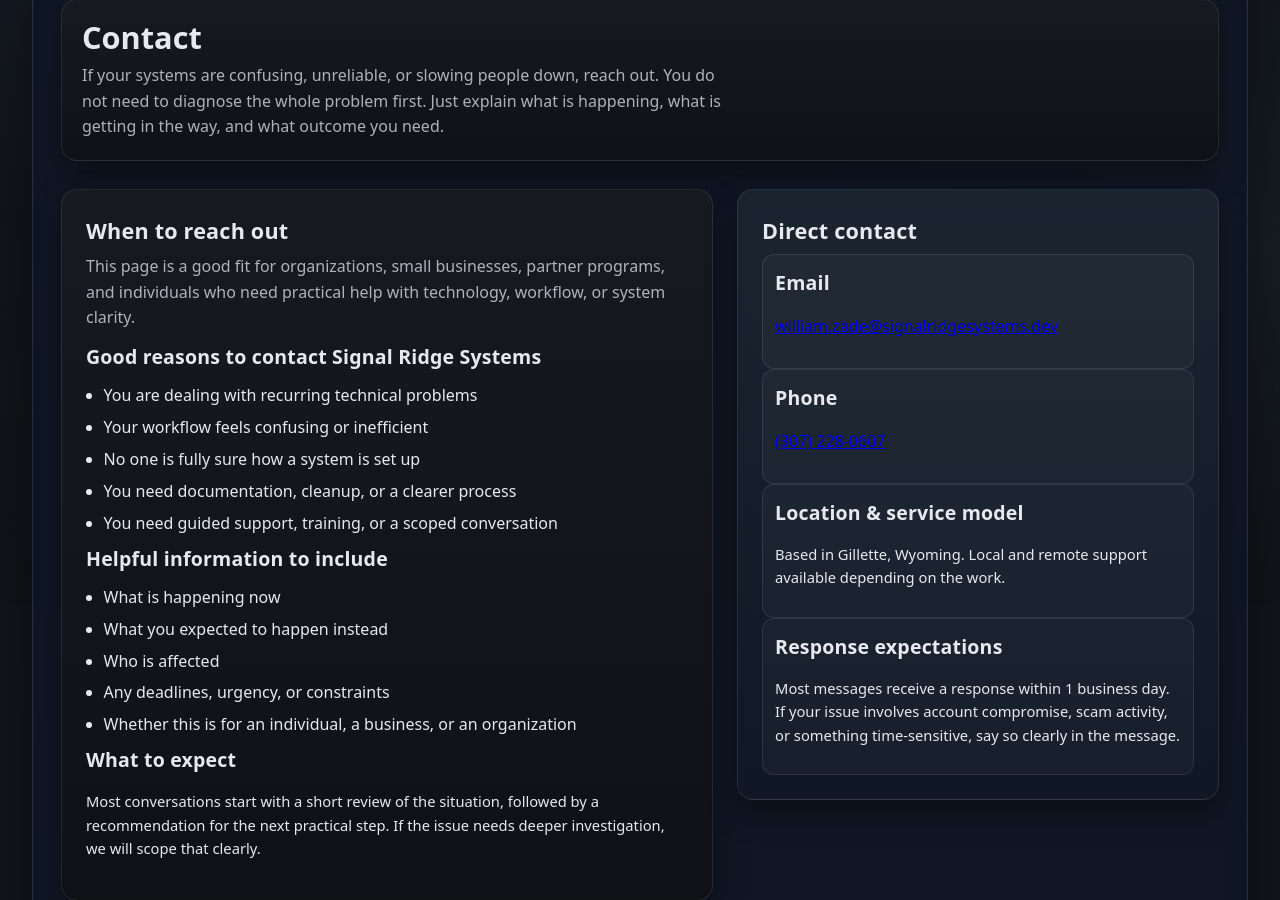
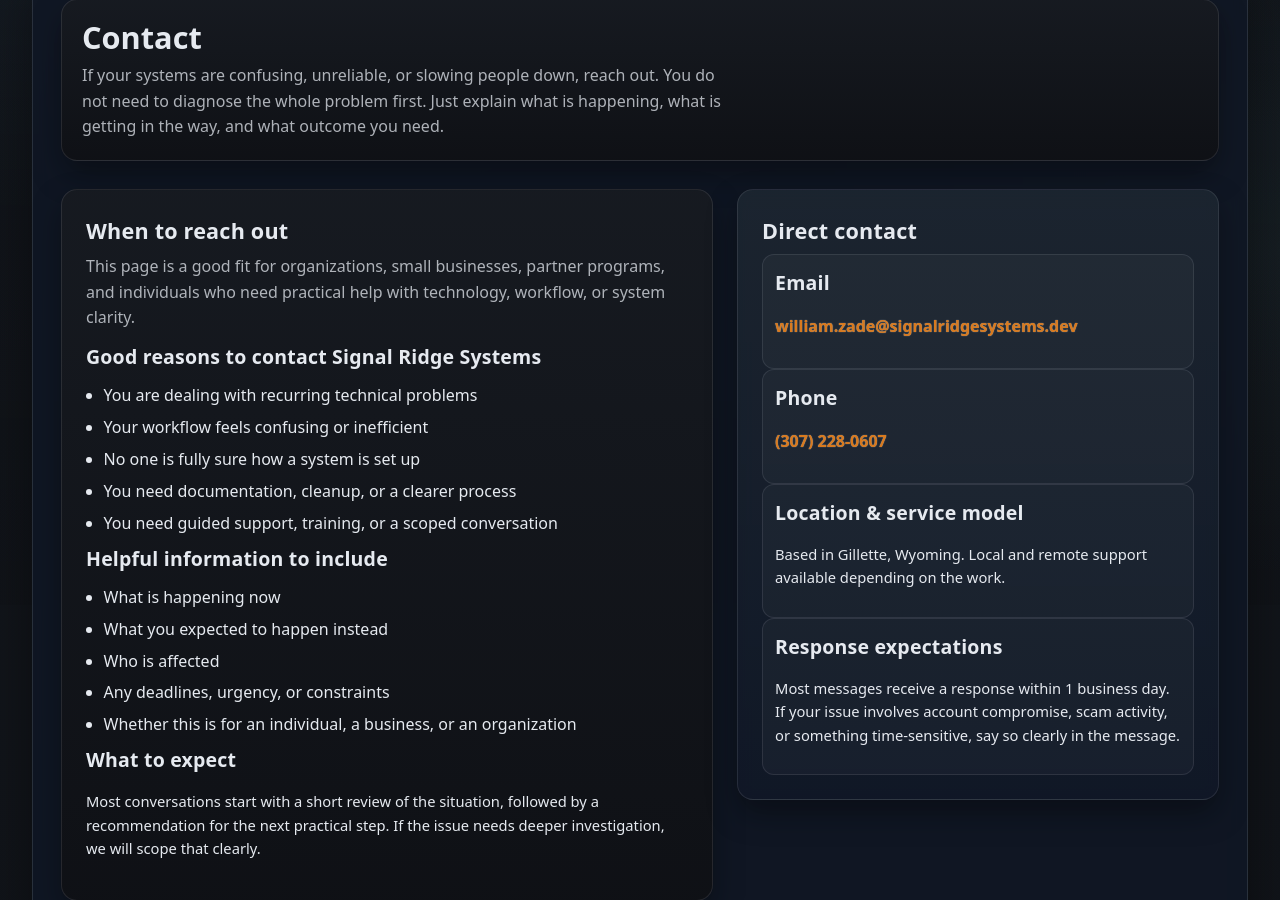
Before and after one commit to Signal-Ridge-SysAdmin/Signal-Ridge-Systems-Website, a Flask app: page /contact in a window 1280 px wide. Shown: the part 195-1095 px from the top of the page. Run offline with Flask 3, Linux system fonts and the light colour scheme.

Commit message:
Cleaner contact information

```diff
--- a/static/css/styles.css
+++ b/static/css/styles.css
@@ -912,13 +912,16 @@ body::before {
 .list li {
   margin: 0.4rem 0;
 }
-
-contact-lines a {
-  color: rgba(230,234,240,0.95);
+.contact-lines a {
+  color: #d97a1e;
   text-decoration: none;
+  font-weight: 700;
+  text-shadow: 0 0 1px rgba(255,255,255,0.65);
 }
 
-.contact-lines a:hover {
+.contact-lines a:hover,
+.contact-lines a:focus-visible {
+  color: #f08c28;
   text-decoration: underline;
 }
 
```
